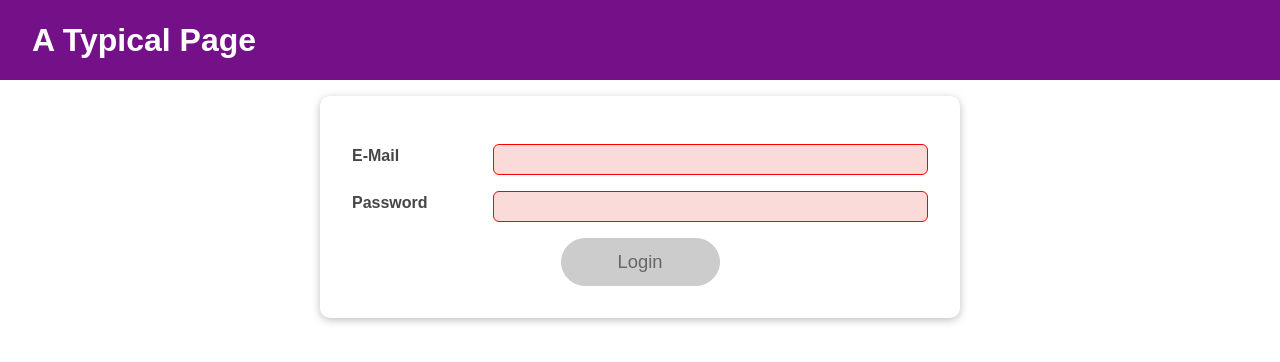
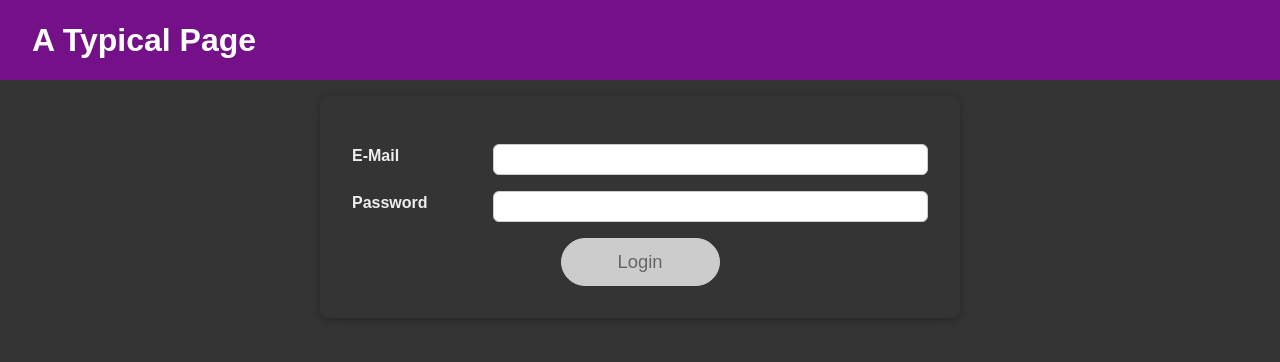
Before and after one commit to lavet13/10-Advanced_-Handling-Side-Effects_-Using-Reducers-_-Using-the-Context-API, a React (Create React App) app: page / in a window 1280 px wide. Shown: the top 362 px of the page. Built offline with nearby package versions, Linux system fonts and the light colour scheme.

Commit message:
i get it

```diff
--- a/src/components/Login/Login.js
+++ b/src/components/Login/Login.js
@@ -50,7 +50,7 @@ const Login = props => {
             <form onSubmit={submitHandler}>
                 <div
                     className={`${classes.control} ${
-                        !emailIsValid || !formIsValid ? classes.invalid : ''
+                        !emailIsValid && !formIsValid ? classes.invalid : ''
                     }`}
                 >
                     <label htmlFor="email">E-Mail</label>
@@ -64,7 +64,7 @@ const Login = props => {
                 </div>
                 <div
                     className={`${classes.control} ${
-                        !passwordIsValid || !formIsValid ? classes.invalid : ''
+                        !passwordIsValid && !formIsValid ? classes.invalid : ''
                     }`}
                 >
                     <label htmlFor="password">Password</label>
--- a/src/components/Login/Login.module.css
+++ b/src/components/Login/Login.module.css
@@ -20,7 +20,7 @@
 .control label {
     font-weight: bold;
     flex: 1;
-    color: #464646;
+    color: #eee;
     margin-bottom: 0.5rem;
 }
 
--- a/src/components/UI/Card/Card.module.css
+++ b/src/components/UI/Card/Card.module.css
@@ -1,5 +1,5 @@
 .card {
-  background: white;
-  box-shadow: 0 2px 8px rgba(0, 0, 0, 0.26);
-  border-radius: 10px;
+    background: #343434;
+    box-shadow: 0 2px 8px rgba(0, 0, 0, 0.26);
+    border-radius: 10px;
 }
--- a/src/index.css
+++ b/src/index.css
@@ -1,16 +1,17 @@
 * {
-  box-sizing: border-box;
+    box-sizing: border-box;
 }
 
 html {
-  font-family: sans-serif;
-  background: #fff;
+    font-family: sans-serif;
 }
 
 body {
-  margin: 0;
+    margin: 0;
+    background: #343434;
+    min-height: 100vh;
 }
 
 main {
-  margin-top: 6rem;
+    margin-top: 6rem;
 }
```
